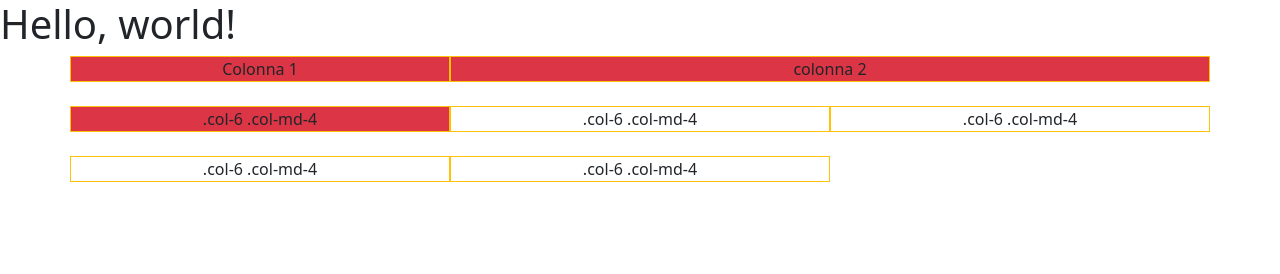
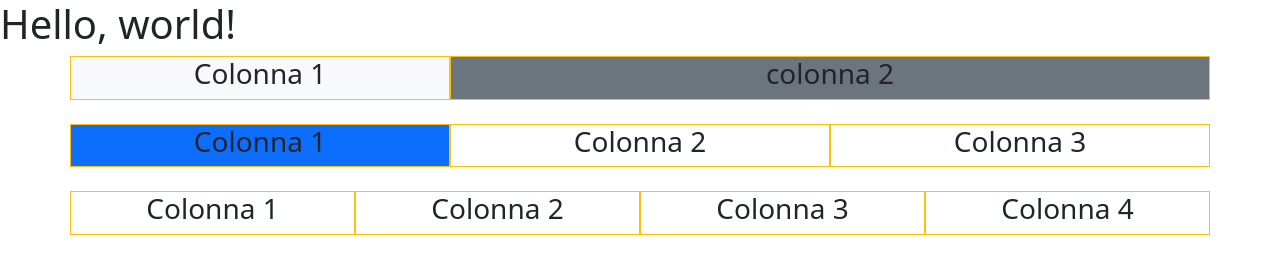
Before and after one commit to martinarrose/htmlcss-bootstrap-layout, a plain HTML site: page index.html in a window 1280 px wide. Drawn offline with nearby package versions, Linux system fonts and the light colour scheme.

Commit message:
add all columns and correct the names with <h3>, add some colors

```diff
--- a/index.html
+++ b/index.html
@@ -16,22 +16,41 @@
     <div class="container text-center d-grid gap-4">
       <!-- Stack the columns on mobile by making one full-width and the other half-width -->
       <div class="row">
-        <div class="col-6 col-md-6 col-lg-4 border border-warning bg-danger">Colonna 1</div>
-        <div class="col-6 col-md-6 col-lg-8 border border-warning bg-danger">colonna 2</div>
+        <div class="col-6 col-md-6 col-lg-4 border border-warning bg-light">
+          <h3>Colonna 1</h3>
+        </div>
+        <div class="col-6 col-md-6 col-lg-8 border border-warning bg-secondary">
+          <h3>colonna 2</h3>
+        </div>
       </div>
       <!-- Columns start at 50% wide on mobile and bump up to 33.3% wide on desktop -->
       <div class="row">
-        <div class="col-6 col-md-4 col-lg-4 border border-warning bg-danger">.col-6 .col-md-4</div>
-        <div class="col-6 col-md-4 col-lg-4 border border-warning">.col-6 .col-md-4</div>
-        <div class="col-12 col-md-4 col-lg-4 border border-warning">.col-6 .col-md-4</div>
+        <div class="col-6 col-md-4 col-lg-4 border border-warning bg-primary">
+          <h3>Colonna 1</h3>
+        </div>
+        <div class="col-6 col-md-4 col-lg-4 border border-warning">
+          <h3>Colonna 2</h3>
+        </div>
+        <div class="col-12 col-md-4 col-lg-4 border border-warning">
+          <h3>Colonna 3</h3>
+        </div>
       </div>
 
       <!-- Columns are always 50% wide, on mobile and desktop -->
       <div class="row">
-        <div class="col-4 border border-warning">.col-6 .col-md-4</div>
-        <div class="col-4 border border-warning">.col-6 .col-md-4</div>
-
-
+        <div class="col-6 border col-md-3 col-lg-3 border-warning">
+          <h3>Colonna 1</h3>
+        </div>
+        <div class="col-6 border col-md-3 col-lg-3 border-warning">
+          <h3>Colonna 2</h3>
+        </div>
+        <div class="col-6 border col-md-3 col-lg-3 border-warning">
+          <h3>Colonna 3</h3>
+        </div>
+        <div class="col-6 border col-md-3 col-lg-3 border-warning">
+          <h3>Colonna 4</h3>
+        </div>
+      </div>
     </div>
     <script
       src="https://cdn.jsdelivr.net/npm/bootstrap@5.3.8/dist/js/bootstrap.bundle.min.js"
```
